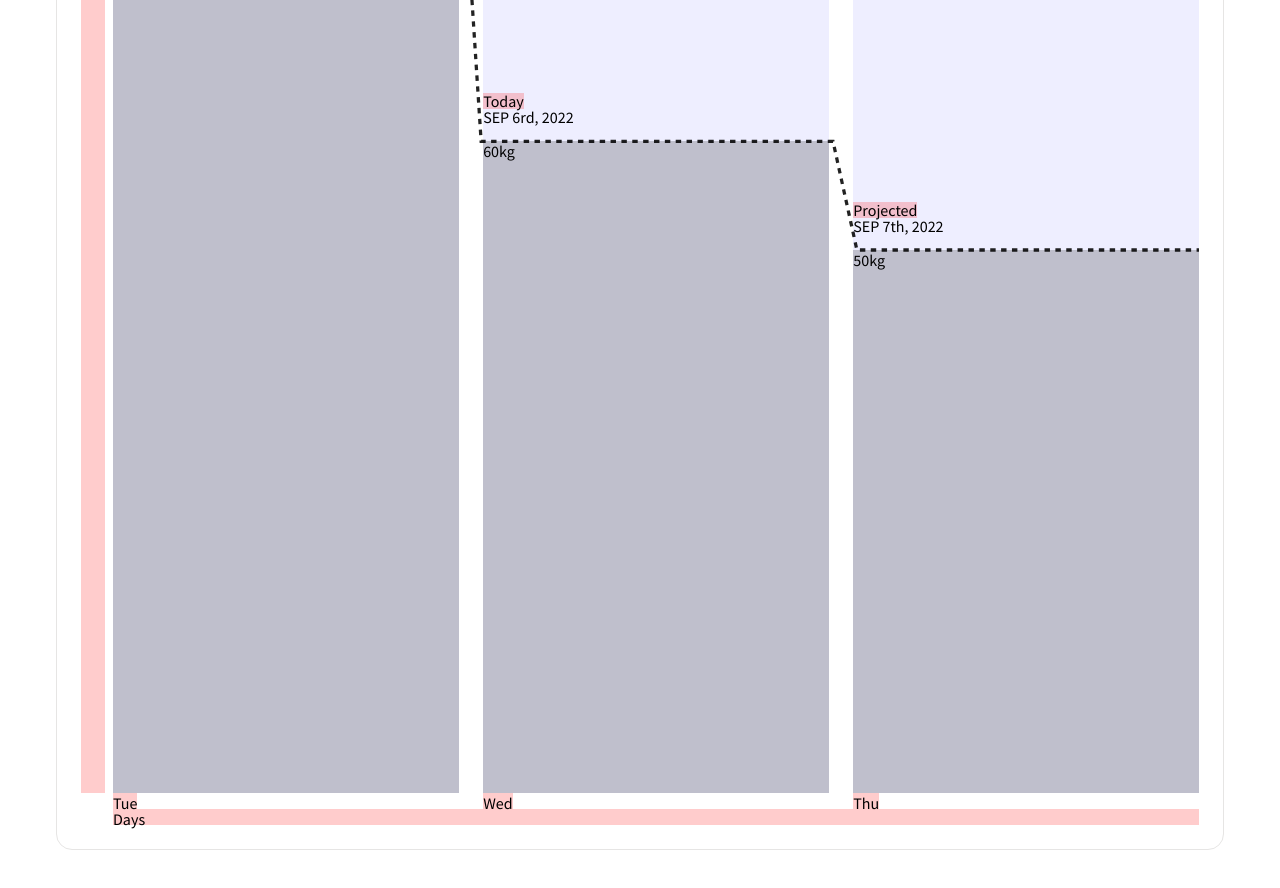
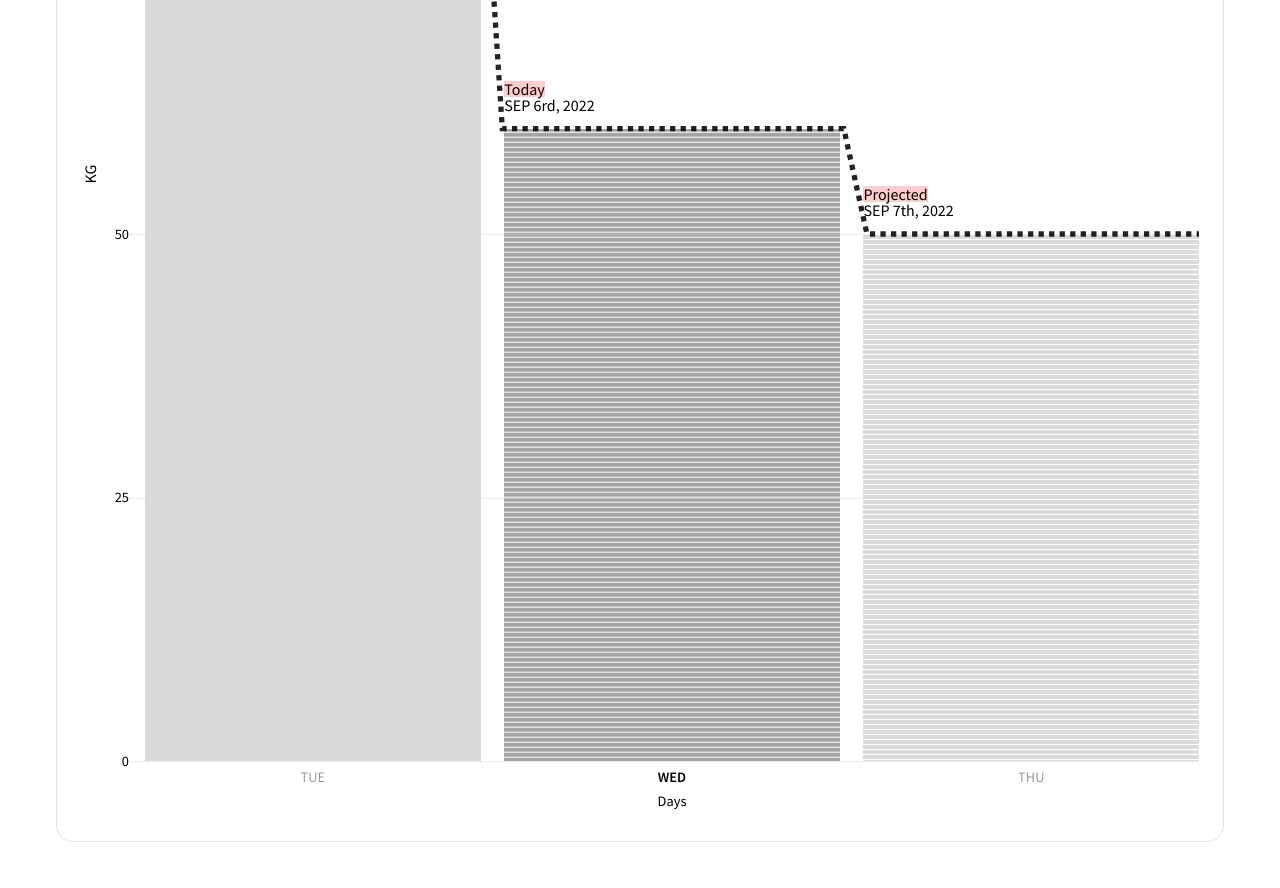
Before and after one commit to LL782/intelmatix, a Next.js app: page /stock-level/example in a window 1280 px wide. Shown: the part 680-1568 px from the top of the page. Built offline with nearby package versions, Linux system fonts and the light colour scheme.

Commit message:
Refine chart styles

```diff
--- a/src/components/ChartBody.tsx
+++ b/src/components/ChartBody.tsx
@@ -1,4 +1,5 @@
 import styles from "@/styles/ChartBody.module.css";
+import { bold } from "./Fonts";
 
 export const ChartBody = () => (
   <div className={styles.chartBody}>
@@ -28,7 +29,7 @@ export const ChartBody = () => (
           </tr>
         </thead>
         <tbody className={styles.tBody}>
-          <tr className={styles.tBar} style={{ ["--volume" as any]: 1 }}>
+          <tr className={styles.actual} style={{ ["--volume" as any]: 1 }}>
             <td className={styles.valueType}>Actual</td>
             <td className={styles.dateValue}>SEP 5th, 2022</td>
             <td className={styles.stockValue} style={{ height: "100%" }}>
@@ -37,16 +38,16 @@ export const ChartBody = () => (
             <td className="screenReaderOnly">30kg</td>
             <td className={styles.barLabel}>Tue</td>
           </tr>
-          <tr className={styles.tBar} style={{ ["--volume" as any]: 0.6 }}>
+          <tr className={styles.today} style={{ ["--volume" as any]: 0.6 }}>
             <td className={styles.valueType}>Today</td>
             <td className={styles.dateValue}>SEP 6rd, 2022</td>
             <td className={styles.stockValue} style={{ height: "60%" }}>
               60kg
             </td>
             <td className="screenReaderOnly">20kg</td>
-            <td className={styles.barLabel}>Wed</td>
+            <td className={bold.className + " " + styles.barLabel}>Wed</td>
           </tr>
-          <tr className={styles.tBar} style={{ ["--volume" as any]: 0.5 }}>
+          <tr className={styles.projected} style={{ ["--volume" as any]: 0.5 }}>
             <td className={styles.valueType}>Projected</td>
             <td className={styles.dateValue}>SEP 7th, 2022</td>
             <td className={styles.stockValue} style={{ height: "50%" }}>
@@ -58,29 +59,33 @@ export const ChartBody = () => (
         </tbody>
       </table>
     </div>
-    <div className={"screenOnly " + styles.yAxis}>
-      <p className={styles.yAxisLabel}>kg</p>
-      <ul className={styles.yAxisUnits}>
-        <li className={styles.yAxisUnit}>
-          <span className={styles.unitText}>100</span>
-          <i className={styles.unitGuide}></i>
+    <div className={styles.yAxis}>
+      <p className={styles.yAxisLegend}>kg</p>
+      <ul className={styles.yAxisGuides}>
+        <li className={styles.yAxisGuide}>
+          <span className={styles.yAxisGuideLabel}>100</span>
+          <i className={styles.yAxisGuideline}></i>
         </li>
-        <li className={styles.yAxisUnit}>
-          <span className={styles.unitText}>75</span>
-          <i className={styles.unitGuide}></i>
+        <li className={styles.yAxisGuide}>
+          <span className={styles.yAxisGuideLabel}>75</span>
+          <i className={styles.yAxisGuideline}></i>
         </li>
-        <li className={styles.yAxisUnit}>
-          <span className={styles.unitText}>50</span>
-          <i className={styles.unitGuide}></i>
+        <li className={styles.yAxisGuide}>
+          <span className={styles.yAxisGuideLabel}>50</span>
+          <i className={styles.yAxisGuideline}></i>
         </li>
-        <li className={styles.yAxisUnit}>
-          <span className={styles.unitText}>25</span>
-          <i className={styles.unitGuide}></i>
+        <li className={styles.yAxisGuide}>
+          <span className={styles.yAxisGuideLabel}>25</span>
+          <i className={styles.yAxisGuideline}></i>
+        </li>
+        <li className={styles.yAxisGuide}>
+          <span className={styles.yAxisGuideLabel}>0</span>
+          <i className={styles.yAxisGuideline}></i>
         </li>
       </ul>
     </div>
-    <div className={"screenOnly " + styles.xAxis}>
-      <p className={styles.axisLabel}>Days</p>
+    <div className={styles.xAxis}>
+      <p className={styles.xAxisLabel}>Days</p>
     </div>
   </div>
 );
--- a/src/styles/ChartBody.module.css
+++ b/src/styles/ChartBody.module.css
@@ -1,13 +1,26 @@
 .chartBody {
   margin: 0.5rem auto;
   position: relative;
+  --x-axis-label-space: 2rem;
+  --x-axis-legend-space: 1.5rem;
+  --x-axis-total-space: calc(
+    var(--x-axis-label-space) + var(--x-axis-legend-space)
+  );
+  --y-axis-label-space: 1.5rem;
+  --y-axis-legend-space: 2.5rem;
+  --y-axis-total-space: calc(
+    var(--y-axis-label-space) + var(--y-axis-legend-space)
+  );
+  --num-horizontal-guides: 5;
+  --num-chart-bars: 3;
+  --gutter-percent: 0.0075;
 }
 
 .chartArea {
   position: relative;
-  margin-left: 2rem;
+  margin-left: var(--y-axis-total-space);
   height: 0;
-  padding-top: calc(100% - 2rem);
+  padding-top: calc(100% - var(--y-axis-total-space));
 }
 
 .chartLines {
@@ -20,7 +33,7 @@
 }
 .actualLine,
 .projectedLine {
-  stroke-width: 3;
+  stroke-width: 5;
   fill: none;
 }
 .actualLine {
@@ -39,16 +52,18 @@
   bottom: 0;
   height: calc(100%);
 }
-.tBody {
+.table tbody {
   width: 100%;
   display: flex;
   justify-content: space-between;
   align-items: end;
 }
-.tBar {
-  background: #00f1;
+.table tr {
+  --gutter-total: calc(
+    calc(var(--num-chart-bars) - 1) * var(--gutter-percent) * 100%
+  );
   display: flex;
-  width: calc(calc(100% / 3) - 1.5%);
+  width: calc(calc(100% / var(--num-chart-bars)) - var(--gutter-total));
   flex-direction: column;
   height: 100%;
   justify-content: end;
@@ -71,50 +86,113 @@
 .dateValue {
   transform: translateY(-1rem);
 }
+
 .stockValue {
-  display: block;
-  background: #0003;
+  text-indent: 999%;
+  overflow: hidden;
 }
-.demandValue {
-  background: #f003;
+
+tr.actual .stockValue {
+  background: rgb(var(--chart-bar-light-rgb));
 }
+tr.today .stockValue,
+tr.projected .stockValue {
+  background-image: linear-gradient(
+    rgb(var(--chart-bar-rgb)) 0,
+    rgb(var(--chart-bar-rgb)) 80%,
+    rgba(var(--chart-bar-rgb), 0) 80%
+  );
+  background-position: 50%;
+  background-size: 100px 5px;
+}
+tr.projected .stockValue {
+  opacity: 0.4;
+}
+
 .barLabel {
-  background: #f003;
-  height: 1rem;
+  height: var(--x-axis-label-space);
+  font-size: 0.9rem;
+  line-height: var(--x-axis-label-space);
   position: absolute;
-  bottom: -1rem;
+  bottom: calc(-1 * var(--x-axis-label-space));
+  width: 100%;
+  text-align: center;
+  text-transform: uppercase;
 }
-.yAxis {
-  background: #f003;
-  position: absolute;
-  left: 0;
-  top: 0;
-  bottom: 2rem;
+
+tr.actual .barLabel,
+tr.projected .barLabel {
+  opacity: 0.4;
 }
-.yAxisLabel {
-  background: #f003;
-}
-.yAxisUnits {
-  background: #f003;
-}
-.axisUnit {
-  background: #f003;
-}
-.unitText {
-  background: #f003;
-}
-.unitGuide {
-  background: #f003;
-}
+
 .xAxis {
-  background: #f003;
-  margin-left: 2rem;
-  margin-top: 1rem;
-  height: 1rem;
+  font-size: 0.9em;
+  margin-left: var(--y-axis-total-space);
+  margin-top: var(--x-axis-legend-space);
+  height: var(--x-axis-label-space);
+  line-height: var(--x-axis-label-space);
 }
 .xAxisLabel {
-  background: #f003;
+  text-align: center;
 }
 
-.ChartBody_barLabel__uLr3l {
+.yAxis {
+  position: absolute;
+  left: var(--y-axis-legend-space);
+  right: 0;
+  top: 0;
+  bottom: var(--x-axis-total-space);
+  pointer-events: none;
 }
+.yAxisLegend {
+  position: absolute;
+  bottom: 50%;
+  left: calc(var(--y-axis-legend-space) * -1);
+  margin: 0;
+  text-transform: uppercase;
+  transform: translate(0, calc(var(--y-axis-legend-space) * -1)) rotate(-90deg);
+  text-align: center;
+  height: var(--y-axis-legend-space);
+  line-height: var(--y-axis-legend-space);
+}
+.yAxisGuides {
+  display: flex;
+  flex-direction: column;
+  height: calc(
+    100% *
+      calc(
+        var(--num-horizontal-guides) / calc(var(--num-horizontal-guides) - 1)
+      )
+  );
+}
+.yAxisGuides,
+.yAxisGuide {
+  margin: 0;
+  padding: 0;
+  list-style: none;
+}
+.yAxisGuide {
+  height: 100%;
+}
+.yAxisGuideLabel {
+  background: #fffa;
+  display: block;
+  font-size: 0.9rem;
+  height: 1em;
+  line-height: 1em;
+  margin-bottom: -0.5em;
+  margin-top: -0.5em;
+  position: relative;
+  text-align: right;
+  width: var(--y-axis-label-space);
+  left: -1rem;
+  z-index: 1;
+}
+.yAxisGuideline {
+  border-top: 1px dotted rgb(var(--chart-bar-light-rgb));
+  height: 1px;
+  left: 0;
+  right: 0;
+  display: block;
+  position: absolute;
+}
--- a/src/styles/globals.css
+++ b/src/styles/globals.css
@@ -4,6 +4,8 @@
   --foreground-rgb: 0, 0, 0;
   --background-rgb: 255, 255, 255;
   --keyline-hex: #e6e5e4;
+  --chart-bar-rgb: 164, 164, 164;
+  --chart-bar-light-rgb: 218, 218, 218;
 }
 
 * {
@@ -36,9 +38,3 @@ a {
   width: 1px;
   margin: 0 -1px -1px 0;
 }
-
-@media print {
-  .screenOnly {
-    display: none;
-  }
-}
```
